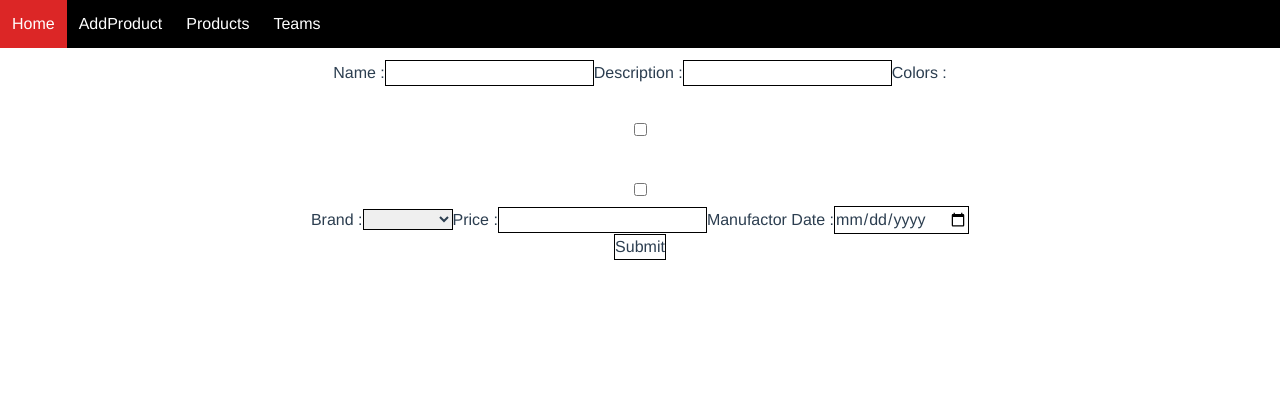
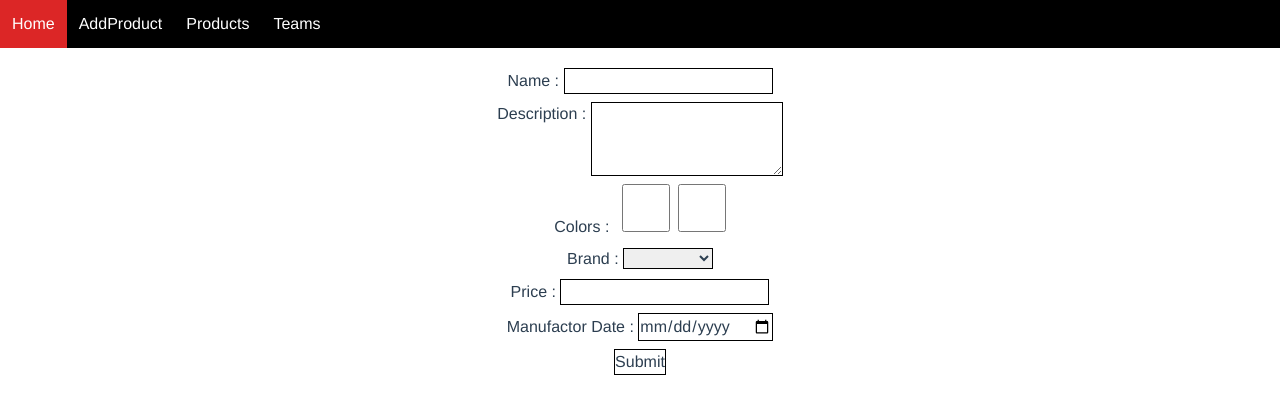
Before and after one commit to 36-37-58-INT221/FrontEnd, a Vue app: page /AddProduct in a window 1280 px wide. Shown: the top 414 px of the page. Built offline with nearby package versions, Linux system fonts and the light colour scheme; data requests are answered from the project's data file.

Commit message:
[EDIT] make Form easier to use

```diff
--- a/db.json
+++ b/db.json
@@ -1,5 +1,5 @@
 {
-  "color": [
+  "colors": [
     {
       "id": 1,
       "colorCode": "#E94F37"
@@ -9,7 +9,7 @@
       "colorCode": "#393E41"
     }
   ],
-  "brand": [
+  "brands": [
     {
       "id": 1,
       "name": "Apple"
@@ -26,7 +26,7 @@
       "description": "Old Simple",
       "price": "10000.00",
       "manufactureDate": "2020-14-02",
-      "brand.id": 1
+      "brand": 1
     },
     {
       "id": 2,
@@ -34,7 +34,7 @@
       "description": "Old Simple",
       "price": "12000.00",
       "manufactureDate": "16-08-2020",
-      "brand.id": 2
+      "brand": 2
     },
     {
       "name": "iphone3",
--- a/src/components/AddNewProduct.vue
+++ b/src/components/AddNewProduct.vue
@@ -1,39 +1,54 @@
 <template>
-    <div class = "mx-auto">
+    <div class="mx-auto grid grid-cols-1 ">
         <form @submit="submitForm">
-            <!-- <label for="image">Image : </label>
-            <input type="file" >-->
 
-            <label for="name">Name :</label>
+            <div class="pt-2">
+                <label for="name">Name : </label>
                 <input type="text" v-model="formdata.name" class="border border-black" />
-            <label for="name">Description :</label>
-            <input type="text" v-model="formdata.description"   class="border border-black" />
-
-            <label for="color">Colors :</label>
-                <div v-for="color in colors " :key="color.id" class="text-6xl">
-               <input type = "checkbox" v-model="formdata.colorList" :value="color.id"/>
+            </div>
+            <div  class="pt-2">
+                <label for="name" class="">Description : </label>
+                <textarea
+                style="vertical-align: top;"
+                    type="text"
+                    v-model="formdata.description"
+                    class="border border-black w-48"
+                    rows="3"
+                    cols="20"
+                />
+            </div>
+            <div class="pt-2">
+                <label for="color">Colors : </label>
+                <span v-for="color in colors " :key="color.id">
+                    <input
+                        type="checkbox"
+                        class="w-12 h-12 ml-2"
+                        v-model="formdata.colorList"
+                        :value="color.id"
+                    />
+                </span>
             </div>
 
+            <div class="pt-2">
+                <label for="brand">Brand : </label>
+                <select name="brand" v-model="formdata.brand" class="border border-black">
+                    <option v-for="brand in brands" :value="brand" :key="brand.id">{{ brand.name }}</option>
+                </select>
+            </div>
 
-            <label for="brand">Brand :</label>
-            <select name = "brand" v-model="formdata.brand" class="border border-black">
-            <option v-for="brand in brands" :value="brand.id" :key="brand.id">{{ brand.name }}
-            </option>
-            </select>
-            <label for="name">Price :</label>
-            <input type="text" v-model="formdata.price"   class="border border-black" />
+            <div class="pt-2">
+                <label for="name">Price : </label>
+                <input type="text" v-model="formdata.price" class="border border-black" />
+            </div>
 
-
-
-            <label for="manufactureDate">Manufactor Date :</label>
-            <input type="date" v-model="formdata.manufactureDate" class="border border-black"/>
-
+            <div class="pt-2">
+                <label for="manufactureDate">Manufactor Date : </label>
+                <input type="date" v-model="formdata.manufactureDate" class="border border-black" />
+            </div>
 
             <h1 class="text-6xl">{{ formdata.ColorList }}</h1>
 
-
-            <button type="submit" value="Submit" class="border border-black">Submit</button>
-
+            <button type="submit" value="Submit" class="border border-black mt-2">Submit</button>
         </form>
     </div>
 </template>
@@ -41,14 +56,14 @@
 
 <script>
 export default {
-    props:["products","productsUrl"],
+    props: ["products", "productsUrl"],
     data() {
         return {
-            colorUrl: 'http://localhost:5000/color',
-            brandUrl: 'http://localhost:5000/brand',
+            colorUrl: 'http://localhost:5000/colors',
+            brandUrl: 'http://localhost:5000/brands',
 
             colors: [],
-            brands : [],
+            brands: [],
 
             formdata: {
                 // id: null,
@@ -66,7 +81,7 @@ export default {
         }
     },
     methods: {
-       async submitForm(){
+        async submitForm() {
             const res = await fetch(this.productsUrl, {
                 method: 'POST',
                 headers: {
@@ -82,15 +97,8 @@ export default {
                     manufactureDate: this.formdata.manufactureDate,
                 })
             })
-
-            alert(this.formdata.colorList);
-
             const data = await res.json();
             this.$parent.refreshProducts(data);
-
-
-
-
         },
 
 
@@ -102,7 +110,7 @@ export default {
             const res = await fetch(this.colorUrl);
             const data = await res.json();
             return data;
-    },async fetchBrand() {
+        }, async fetchBrand() {
             const res = await fetch(this.brandUrl);
             const data = await res.json();
             return data;
@@ -111,8 +119,8 @@ export default {
 
     },
     async created() {
-        this.colors =  await this.fetchColors();
-        this.brands =  await this.fetchBrand();
+        this.colors = await this.fetchColors();
+        this.brands = await this.fetchBrand();
 
     }
 
```
Lines whose indentation alone changed are shown as unchanged.
